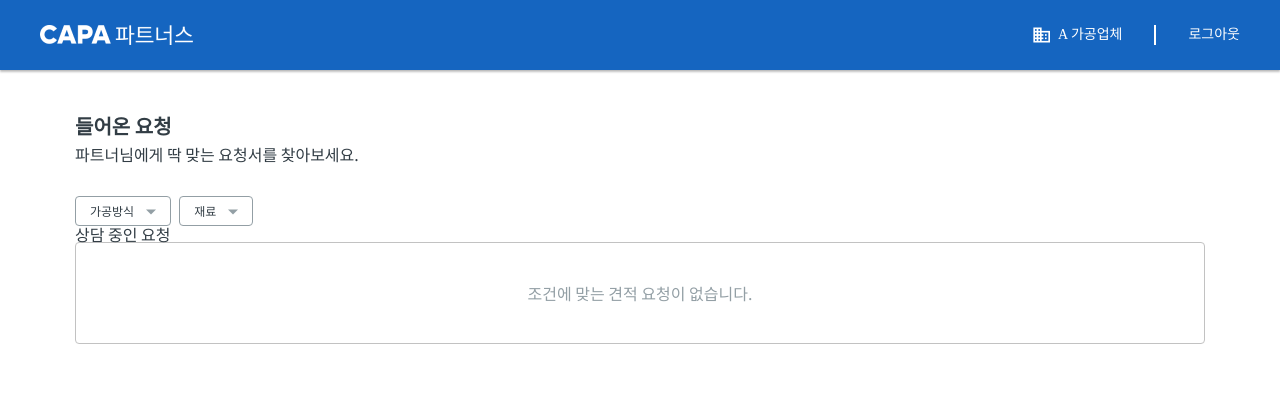
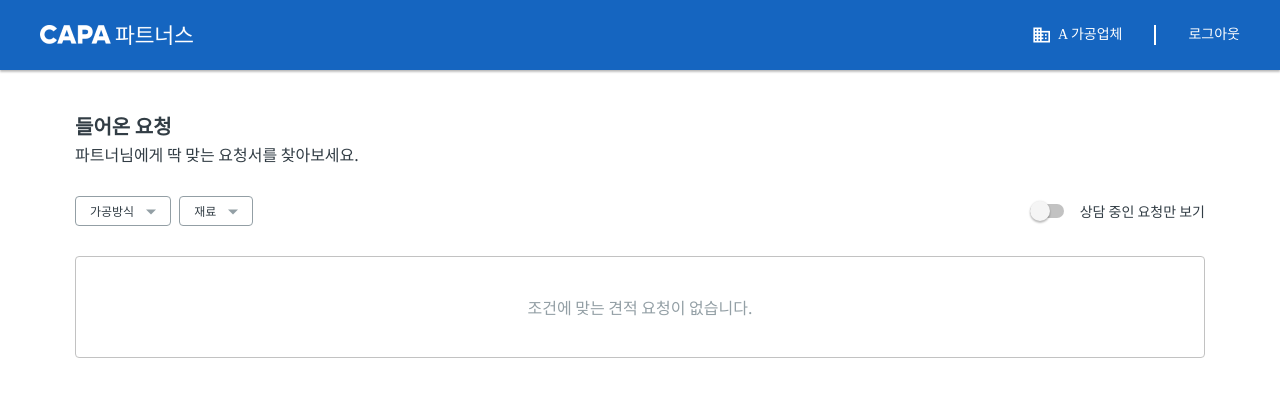
Before and after one commit to jch1223/ateamventures, a React (Create React App) app: page / in a window 1280 px wide. Shown: the top 396 px of the page. Built offline with nearby package versions, Linux system fonts and the light colour scheme.

Commit message:
feat: 상담 중인 요청 보기 완료

```diff
--- a/src/api/requests.ts
+++ b/src/api/requests.ts
@@ -1,4 +1,16 @@
 import { API_SERVER } from "../config";
+
+interface EstimateType {
+  id: number;
+  title: string;
+  client: string;
+  due: string;
+  count: number;
+  amount: number;
+  method: string[];
+  material: string[];
+  status: string;
+}
 
 export const getEstimates = async () => {
   const response = await fetch(`${API_SERVER}/requests`);
@@ -7,5 +19,7 @@ export const getEstimates = async () => {
     throw new Error("api 요청 실패");
   }
 
-  return await response.json();
+  const result: EstimateType[] = await response.json();
+
+  return result;
 };
--- /dev/null
+++ b/src/components/Switch.tsx
@@ -0,0 +1,78 @@
+import React, { MouseEventHandler } from "react";
+import styled, { css } from "styled-components";
+
+interface SwitchProps {
+  isChecked: boolean;
+  onClick: MouseEventHandler;
+}
+
+function Switch({ isChecked, onClick }: SwitchProps) {
+  return (
+    <LabelStyled>
+      <CheckBoxStyled
+        type="checkbox"
+        defaultChecked={isChecked}
+        onClick={onClick}
+      />
+      <SliderStyled checked={isChecked}></SliderStyled>
+    </LabelStyled>
+  );
+}
+
+const SliderStyled = styled.span<{ checked: boolean }>`
+  position: absolute;
+  cursor: pointer;
+  top: 0;
+  left: 0;
+  right: 0;
+  bottom: 0;
+  transition: 0.4s;
+  border-radius: 34px;
+
+  background-color: ${({ theme, checked }) => {
+    if (checked) return theme.palette.lightenBlue;
+
+    return theme.palette.darkenGray;
+  }};
+
+  :before {
+    position: absolute;
+    content: "";
+    width: 20px;
+    height: 20px;
+    bottom: -3px;
+    border-radius: 50%;
+    transition: 0.4s;
+    box-shadow: 0px 0px 2px rgba(0, 0, 0, 0.12), 0px 2px 2px rgba(0, 0, 0, 0.24);
+
+    background-color: ${({ theme, checked }) => {
+      if (checked) return theme.palette.blue;
+
+      return theme.palette.lightenGray;
+    }};
+
+    ${({ checked }) => {
+      return (
+        checked &&
+        css`
+          transform: translateX(13px);
+        `
+      );
+    }};
+  }
+`;
+
+const CheckBoxStyled = styled.input`
+  opacity: 0;
+  width: 0;
+  height: 0;
+`;
+
+const LabelStyled = styled.label`
+  position: relative;
+  display: inline-block;
+  width: 34px;
+  height: 14px;
+`;
+
+export default Switch;
--- a/src/hooks/useFetch.ts
+++ b/src/hooks/useFetch.ts
@@ -1,7 +1,7 @@
 import { useEffect, useState } from "react";
 
-function useFetch(request: any) {
-  const [data, setData] = useState<any>(null);
+function useFetch<T>(request: () => Promise<T>) {
+  const [data, setData] = useState<T | null>(null);
   const [isLoading, setIsLoading] = useState(false);
   const [isError, setIsError] = useState(false);
   const [error, setError] = useState<any>(null);
--- a/src/pages/Home.tsx
+++ b/src/pages/Home.tsx
@@ -9,25 +9,56 @@ import EstimateCard, { EstimateType } from "../components/EstimateCard";
 import Select, { optionDateFor } from "../components/Select";
 
 import refreshImg from "../assets/images/refresh.png";
+import Switch from "../components/Switch";
 
 const METHODS = ["밀링", "선반"];
 const MATERIA = ["알루미늄", "탄소강", "구리", "합금강", "강철"];
 
 function Home() {
-  const { data: estimatesData, isError, error } = useFetch(getEstimates);
+  const {
+    data: estimatesData,
+    isError,
+    error,
+  } = useFetch<EstimateType[]>(getEstimates);
   const [methodData, setMethodData] = useState(optionDateFor(METHODS));
-  const [materiaData, setMaterialData] = useState(optionDateFor(MATERIA));
+  const [materialData, setMaterialData] = useState(optionDateFor(MATERIA));
+  const [statusChecked, setStatusChecked] = useState(false);
 
   const filter = useMemo(() => {
     return {
       method: Object.keys(methodData).filter(
         (value) => methodData[value].checked
       ),
-      materia: Object.keys(materiaData).filter(
-        (value) => materiaData[value].checked
+      material: Object.keys(materialData).filter(
+        (value) => materialData[value].checked
       ),
+      status: statusChecked,
     };
-  }, [methodData, materiaData]);
+  }, [methodData, materialData, statusChecked]);
+
+  const filteredEstimatesData = useMemo(() => {
+    return estimatesData?.filter((estimate) => {
+      if (statusChecked && estimate.status !== "상담중") {
+        return false;
+      }
+
+      for (let i = 0; i < filter.method.length; i++) {
+        const element = filter.method[i];
+        if (!estimate.method.includes(element)) {
+          return false;
+        }
+      }
+
+      for (let i = 0; i < filter.material.length; i++) {
+        const element = filter.material[i];
+        if (!estimate.material.includes(element)) {
+          return false;
+        }
+      }
+
+      return true;
+    });
+  }, [estimatesData, statusChecked, filter.method, filter.material]);
 
   useEffect(() => {
     if (isError) {
@@ -49,7 +80,7 @@ function Home() {
       </TopContent>
 
       <article>
-        <section>
+        <FilterStyled>
           <SelectWrap>
             <div>
               <Select
@@ -66,10 +97,10 @@ function Home() {
               />
               <Select
                 summary="재료"
-                options={materiaData}
+                options={materialData}
                 onChange={(e: ChangeEvent<HTMLInputElement>) => {
                   setMaterialData({
-                    ...materiaData,
+                    ...materialData,
                     [e.currentTarget.value]: {
                       checked: e.currentTarget.checked,
                     },
@@ -77,7 +108,7 @@ function Home() {
                 }}
               />
             </div>
-            {(!!filter.materia.length || !!filter.method.length) && (
+            {(!!filter.material.length || !!filter.method.length) && (
               <FilteringReset onClick={resetFiltered}>
                 <img src={refreshImg} alt="refresh" />
                 <span>필터링 리셋</span>
@@ -85,12 +116,20 @@ function Home() {
             )}
           </SelectWrap>
 
-          <div>상담 중인 요청</div>
-        </section>
+          <SwitchWrap>
+            <Switch
+              isChecked={statusChecked}
+              onClick={() => setStatusChecked(!statusChecked)}
+            />
+            <span>상담 중인 요청만 보기</span>
+          </SwitchWrap>
+        </FilterStyled>
 
-        {!estimatesData && <NoData>조건에 맞는 견적 요청이 없습니다.</NoData>}
+        {!filteredEstimatesData?.length && (
+          <NoData>조건에 맞는 견적 요청이 없습니다.</NoData>
+        )}
         <EstimatesWrap>
-          {estimatesData?.map((estimate: EstimateType) => {
+          {filteredEstimatesData?.map((estimate: EstimateType) => {
             return <EstimateCard key={estimate.id} estimateData={estimate} />;
           })}
         </EstimatesWrap>
@@ -98,6 +137,16 @@ function Home() {
     </Layout>
   );
 }
+
+const SwitchWrap = styled.div`
+  display: flex;
+  align-items: center;
+  font-size: 14px;
+
+  label {
+    margin-right: 16px;
+  }
+`;
 
 const FilteringReset = styled.div`
   display: flex;
@@ -115,6 +164,13 @@ const FilteringReset = styled.div`
 
 const SelectWrap = styled.div`
   display: flex;
+`;
+
+const FilterStyled = styled.section`
+  display: flex;
+  justify-content: space-between;
+  align-items: center;
+  margin-bottom: 30px;
 `;
 
 const NoData = styled.div`
```
